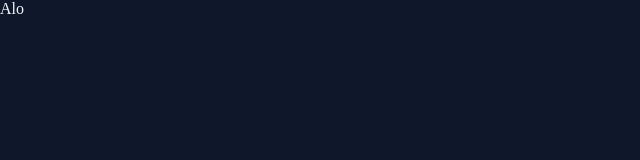
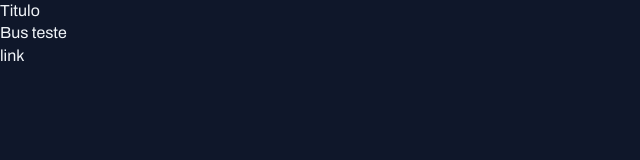
Before and after one commit to LinickerOstroski/news-page, a plain HTML site: page index.html in a window 1280 px wide. Shown: the whole page, without its empty margins (0-640 px from the left). Drawn offline with Linux system fonts and the light colour scheme.

Commit message:
configurando fontes

```diff
--- a/index.html
+++ b/index.html
@@ -2,14 +2,21 @@
 <html lang="pt-BR">
 
 <head>
+  <link rel="preconnect" href="https://fonts.googleapis.com">
+  <link rel="preconnect" href="https://fonts.gstatic.com" crossorigin>
+
   <meta charset="UTF-8">
   <meta name="viewport" content="width=device-width, initial-scale=1.0">
   <title>Portal de notícias</title>
   <link rel="stylesheet" href="./styles/index.css">
+  <link href="https://fonts.googleapis.com/css2?family=Archivo:ital,wght@0,100..900;1,100..900&display=swap"
+    rel="stylesheet">
 </head>
 
 <body>
-  Alo
+  <h1>Titulo</h1>
+  <h2>Bus teste</h2>
+  <a href="#">link</a>
 </body>
 
 </html>
--- a/styles/global.css
+++ b/styles/global.css
@@ -11,9 +11,32 @@
   --stroke-color: #1E293B;
   --text-color-primary: #F1F5F9;
   --text-color-secondary: #CBD5E1;
+
+  --font-family: "Archivo", sans-serif;
+  --h1: 800 24px/135% var(--font-family);
+  --h2: 800 16px/140% var(--font-family);
+  --text-span: 600 14px/145% var(--font-family);
+  --text: 400 16px/140% var(--font-family);
+  --text-sm: 400 14/160% var(var(--font-family));
 }
 
 body {
+  font: var(--text);
   color: var(--text-color-primary);
   background-color: var(--bg-color);
 }
+
+a {
+  text-decoration: none;
+  color: inherit;
+}
+
+a:hover {
+  color: var(--brand-color-light);
+}
+
+h1,
+h2,
+h3 {
+  font: inherit;
+}
```
